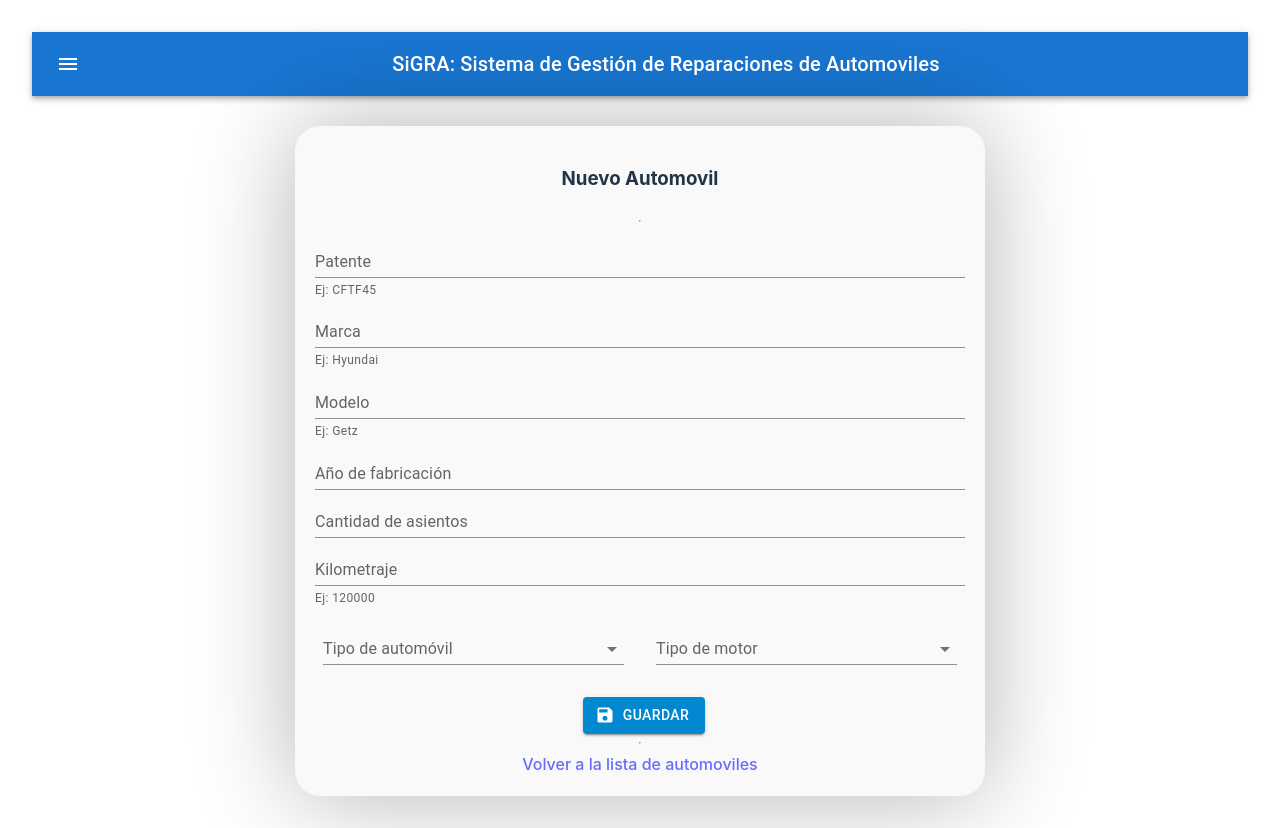
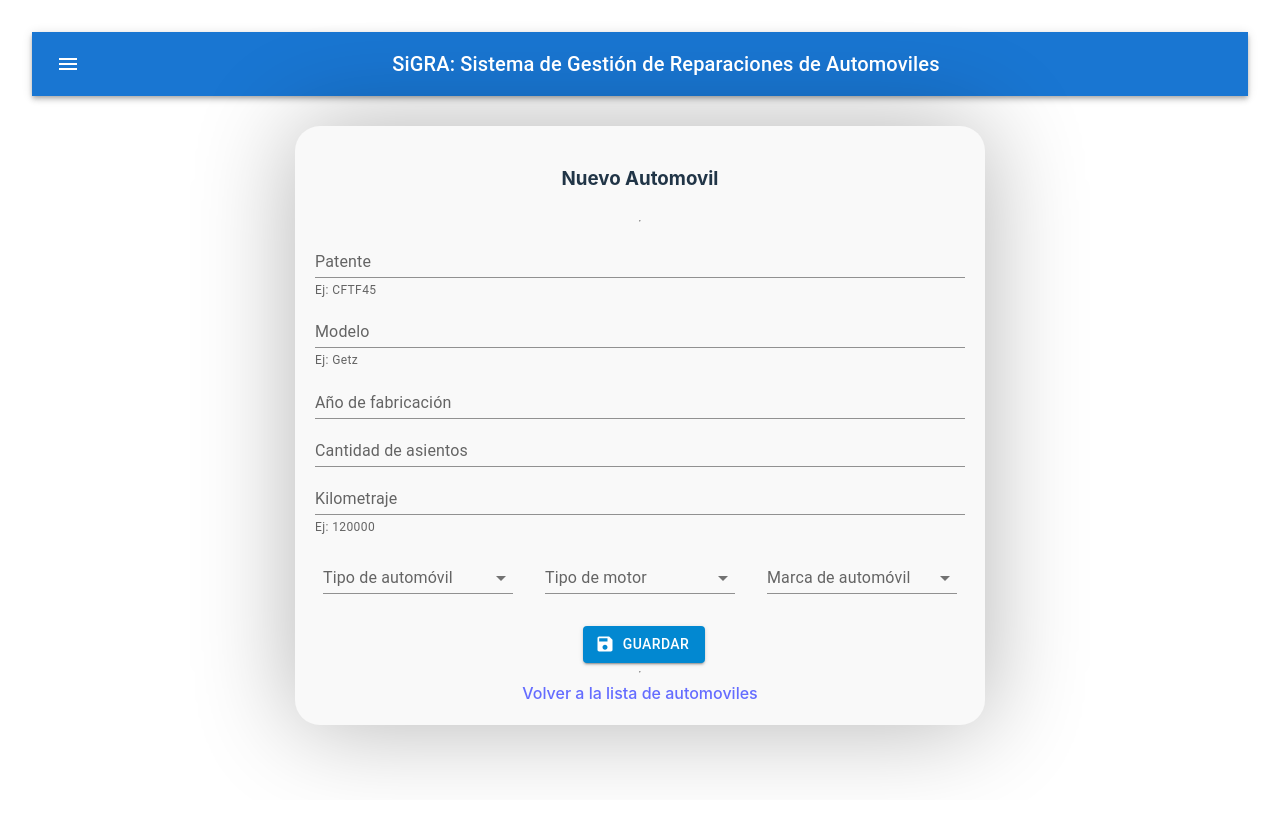
Before and after one commit to Niko085/pep2tingeso, a React (Vite) app in the folder Frontend/: page /automovil/add in a window 1280 px wide. After the commit the page ends 800 px from the top, so only its background shows below. Built offline with nearby package versions, Linux system fonts and the light colour scheme.

Commit message:
Cambios estéticos en front

```diff
--- a/Frontend/src/components/AddEditAutomovil.jsx
+++ b/Frontend/src/components/AddEditAutomovil.jsx
@@ -122,17 +122,6 @@ const AddEditAutomovil = () => {
 
         <FormControl fullWidth>
           <TextField
-            id="marca"
-            label="Marca"
-            value={marca}
-            variant="standard"
-            onChange={(a) => setMarca(a.target.value)}
-            helperText="Ej: Hyundai"
-          />
-        </FormControl>
-
-        <FormControl fullWidth>
-          <TextField
             id="modelo"
             label="Modelo"
             value={modelo}
@@ -185,7 +174,7 @@ const AddEditAutomovil = () => {
           />
         </FormControl>
 
-        <div style={{ display: "flex",padding: "0.5rem", gap: "2rem" }}>
+        <div style={{ display: "flex", padding: "0.5rem", gap: "2rem" }}>
         <FormControl fullWidth>
           <TextField
             id="tipo"
@@ -222,7 +211,26 @@ const AddEditAutomovil = () => {
             <MenuItem value={"Electrico"}>Eléctrico</MenuItem>
           </TextField>
         </FormControl>
+
+        <FormControl fullWidth>
+          <TextField
+            id="marca"
+            label="Marca de automóvil"
+            value={marca}
+            select
+            variant="standard"
+            defaultValue="Hyundai"
+            onChange={(a) => setMarca(a.target.value)}
+            style={{ flex: 1 }}
+          >
+            <MenuItem value={"Hyundai"}>Hyundai</MenuItem>
+            <MenuItem value={"Toyota"}>Toyota</MenuItem>
+            <MenuItem value={"Ford"}>Ford</MenuItem>
+            <MenuItem value={"Honda"}>Honda</MenuItem>
+          </TextField>
+        </FormControl>
       </div>
+
 
         <FormControl>
           <br />
--- a/Frontend/src/components/AddEditHistorialReparaciones.jsx
+++ b/Frontend/src/components/AddEditHistorialReparaciones.jsx
@@ -67,7 +67,7 @@ const AddEditHistorialReparaciones = () => {
       historialReparacionesService
         .get(id)
         .then((historialReparaciones) => {
-          setPatente(historialReparaciones.data.patente);
+          setFechaIngresoTaller(historialReparaciones.data.patente);
           setFechaIngresoTaller(historialReparaciones.data.fechaIngresoTaller);
           setHoraIngresoTaller(historialReparaciones.data.horaIngresoTaller);
           setFechaSalidaTaller(historialReparaciones.data.fechaSalidaTaller);
```
Lines whose indentation alone changed are shown as unchanged.
